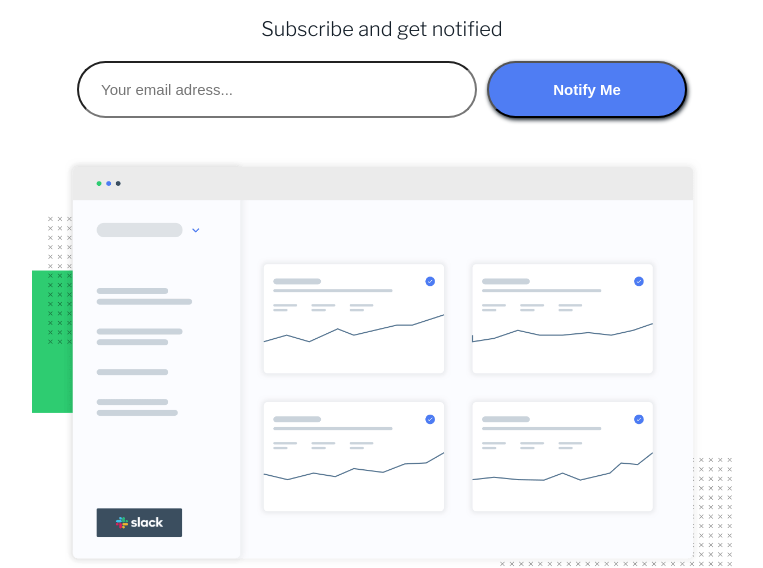
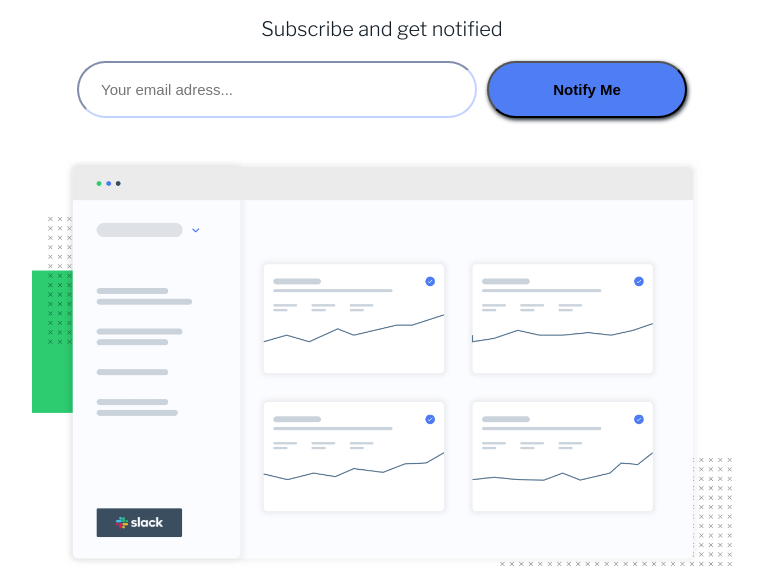
Before and after one commit to smalancea/ping-coming-soon-page, a plain HTML site: page index.html in a window 1280 px wide. Shown: the part 139-707 px from the top of the page, without its empty margins (258-1021 px from the left). Drawn offline with nearby package versions, Linux system fonts and the light colour scheme.

Commit message:
change the input-field and button color

```diff
--- a/style.css
+++ b/style.css
@@ -62,6 +62,8 @@ input {
   padding: 18px 0 18px 22px;
   width: 400px;
   border-radius: 40px;
+  color: var(--Pale-Blue);
+  border-color: var(--Pale-Blue);
 }
 
 small {
@@ -87,7 +89,6 @@ button {
   border-radius: 40px;
   font-size: 15px;
   font-weight: 600;
-  color: #fff;
   background-color: var(--Blue);
   cursor: pointer;
   box-shadow: var(--Very-Dark-Blue) 1px 2px 4px;
```
